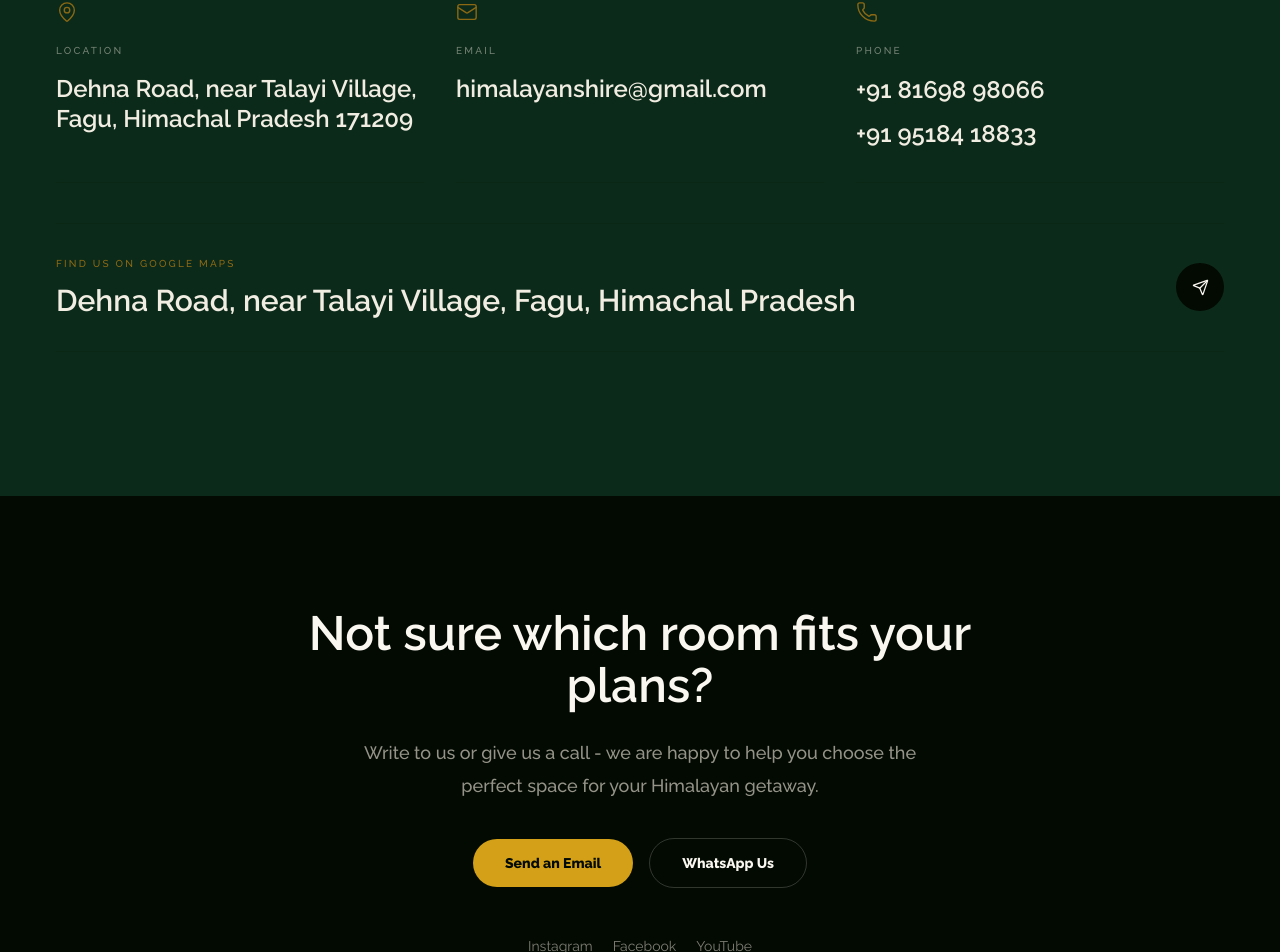
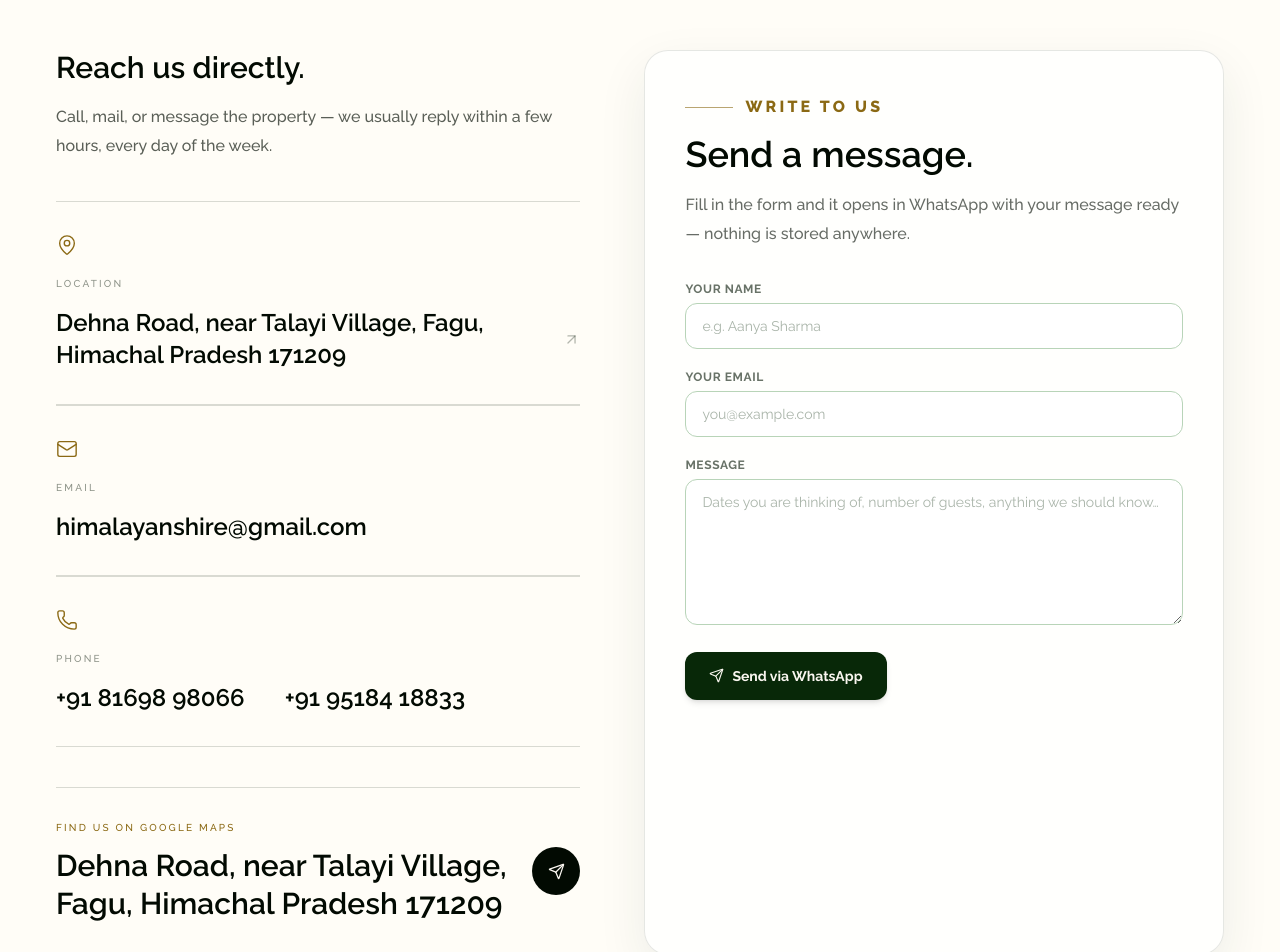
Before and after one commit to theone14122000/shire, a Next.js app: page /contact in a window 1280 px wide. Shown: the part 574-1526 px from the top of the page. Built offline with nearby package versions, Linux system fonts and the light colour scheme; no server answers; the database is empty.

Commit message:
Redesign contact page: FAQ theme, data-driven brand info, interactive WhatsApp form

```diff
--- a/app/contact/page.tsx
+++ b/app/contact/page.tsx
@@ -1,14 +1,11 @@
 "use client";
 
+import { useState, type ChangeEvent, type FormEvent } from "react";
 import { motion, type Variants } from "framer-motion";
-import Link from "next/link";
-import { Mail, MapPin, Phone, Send } from "lucide-react";
+import { ArrowUpRight, Mail, MapPin, MessageCircle, Phone, Send } from "lucide-react";
 import { SiteNav } from "../components/SiteNav";
 import { SiteFooter } from "../components/SiteFooter";
 import { brand } from "@/lib/content";
-
-const MAPS_URL =
-  "https://www.google.com/maps?ll=31.066671,77.309332&z=13&t=m&hl=en&gl=IN&mapclient=embed&cid=4674173627328913394";
 
 const fadeUp: Variants = {
   hidden: { opacity: 0, y: 24 },
@@ -20,90 +17,227 @@ const stagger: Variants = {
   show: { transition: { staggerChildren: 0.08, delayChildren: 0.08 } },
 };
 
+const FIELD_CLASS =
+  "w-full rounded-xl border border-emerald-200 bg-white px-4 py-3 text-sm text-emerald-950 placeholder:text-emerald-800/35 focus:border-emerald-600 focus:outline-none focus:ring-2 focus:ring-emerald-600/20";
+
 export default function ContactPage() {
+  const [name, setName] = useState("");
+  const [email, setEmail] = useState("");
+  const [message, setMessage] = useState("");
+  const [errors, setErrors] = useState<Record<string, string>>({});
+  const [sent, setSent] = useState(false);
+
+  function validate(): boolean {
+    const next: Record<string, string> = {};
+    if (!name.trim()) next.name = "Please tell us your name.";
+    if (!email.trim()) {
+      next.email = "We need an email to reply to you.";
+    } else if (!/^[^\s@]+@[^\s@]+\.[^\s@]+$/.test(email.trim())) {
+      next.email = "That email address does not look right.";
+    }
+    if (!message.trim()) next.message = "Please write a short message.";
+    else if (message.trim().length < 10) next.message = "A little more detail helps us reply well.";
+    setErrors(next);
+    return Object.keys(next).length === 0;
+  }
+
+  function handleInput(setter: (value: string) => void) {
+    return (event: ChangeEvent<HTMLInputElement | HTMLTextAreaElement>) => {
+      setter(event.target.value);
+      setSent(false);
+    };
+  }
+
+  function submit(event: FormEvent) {
+    event.preventDefault();
+    if (!validate()) return;
+    const text = `Hello ${brand.name}! I'm ${name.trim()} (${email.trim()}). ${message.trim()}`;
+    window.open(`${brand.whatsapp}?text=${encodeURIComponent(text)}`, "_blank", "noopener,noreferrer");
+    setSent(true);
+    setName("");
+    setEmail("");
+    setMessage("");
+    setErrors({});
+  }
+
   return (
-    <main className="editorial-surface min-h-screen font-sans selection:bg-gold-200/30">
+    <main className="min-h-screen bg-[#fffdf7] font-sans text-emerald-950 selection:bg-gold-200/30">
       <SiteNav />
 
       <section className="px-5 py-24 sm:px-8 sm:py-32 lg:px-14 lg:py-40">
         <motion.div
-          variants={stagger}
-          initial="hidden"
-          animate="show"
-          className="mx-auto grid max-w-[1400px] gap-12 lg:grid-cols-[0.95fr_1.05fr] lg:items-end lg:gap-20"
+          initial={{ opacity: 0, y: 34 }}
+          animate={{ opacity: 1, y: 0 }}
+          transition={{ duration: 0.9, ease: [0.22, 1, 0.36, 1] }}
+          className="mx-auto max-w-4xl"
         >
-          <div>
-            <motion.span variants={fadeUp} className="luxe-kicker text-gold-700">
-              Connect
-            </motion.span>
-            <motion.h1 variants={fadeUp} className="mt-6 max-w-4xl font-display text-5xl font-semibold leading-[1.02] text-parchment sm:text-6xl lg:text-7xl">
+          <span className="luxe-kicker text-gold-700">Connect</span>
+          <h1 className="mt-6 font-display text-4xl font-semibold leading-[1.05] text-emerald-950 sm:text-5xl lg:text-6xl">
             Get in touch.
-            </motion.h1>
-          </div>
-          <motion.p variants={fadeUp} className="max-w-2xl text-base leading-[1.9] text-parchment/66 sm:text-lg">
+          </h1>
+          <p className="mt-6 max-w-2xl text-base leading-[1.9] text-emerald-950/65 sm:text-lg">
             Planning your Himalayan escape? We are here to help you craft a stay that feels exactly like home in the mountains.
-          </motion.p>
+          </p>
         </motion.div>
       </section>
 
       <section className="px-5 pb-20 sm:px-8 sm:pb-28 lg:px-14 lg:pb-36">
-        <div className="mx-auto grid max-w-[1400px] gap-8 lg:grid-cols-3">
+        <div className="mx-auto grid max-w-[1400px] gap-8 lg:grid-cols-[0.95fr_1.05fr] lg:gap-16">
+          <motion.div
+            variants={stagger}
+            initial="hidden"
+            whileInView="show"
+            viewport={{ once: true, amount: 0.15 }}
+            className="flex flex-col"
+          >
+            <h2 className="font-display text-2xl font-semibold text-emerald-950 sm:text-3xl">
+              Reach us directly.
+            </h2>
+            <p className="mt-4 text-base leading-[1.85] text-emerald-950/65">
+              Call, mail, or message the property — we usually reply within a few hours, every day of the week.
+            </p>
+
+            <div className="mt-10 flex flex-col">
               <ContactBlock
                 icon={MapPin}
                 label="Location"
-            title="Dehna Road, near Talayi Village, Fagu, Himachal Pradesh 171209"
-            href={MAPS_URL}
+                title={brand.address}
+                href={brand.mapsUrl}
+                external
               />
-          <ContactBlock
-            icon={Mail}
-            label="Email"
-            title={brand.email}
-            href={`mailto:${brand.email}`}
-          />
-          <div className="border-y border-emerald-900/15 py-8">
+              <ContactBlock icon={Mail} label="Email" title={brand.email} href={`mailto:${brand.email}`} />
+              <div className="group border-y border-emerald-900/15 py-8">
                 <Phone className="text-gold-700" size={22} strokeWidth={1.5} />
-            <p className="mt-5 text-[10px] font-bold uppercase tracking-[0.22em] text-parchment/45">
+                <p className="mt-5 text-[10px] font-bold uppercase tracking-[0.22em] text-emerald-900/45">
                   Phone
                 </p>
-            <div className="mt-4 space-y-3">
-              {brand.phoneHref.map((href, index) => (
-                <a key={href} href={href} className="block font-display text-2xl font-semibold text-parchment transition-colors hover:text-gold-700">
-                  {brand.phoneDisplay[index]}
+                <div className="mt-4 flex flex-wrap gap-x-10 gap-y-3">
+                  {brand.phoneDisplay.map((display, index) => (
+                    <a
+                      key={display}
+                      href={brand.phoneHref[index]}
+                      className="block font-display text-xl font-semibold text-emerald-950 transition-colors hover:text-gold-700 sm:text-2xl"
+                    >
+                      {display}
                     </a>
                   ))}
                 </div>
               </div>
             </div>
 
-        <div className="mx-auto mt-10 max-w-[1400px]">
             <a
-            href={MAPS_URL}
+              href={brand.mapsUrl}
               target="_blank"
               rel="noopener noreferrer"
-            className="group grid gap-6 border-y border-emerald-900/15 py-8 transition-colors hover:border-gold-700/50 sm:grid-cols-[1fr_auto] sm:items-center"
+              className="group mt-10 grid gap-6 border-y border-emerald-900/15 py-8 transition-colors hover:border-gold-700/50 sm:grid-cols-[1fr_auto] sm:items-center"
             >
               <div>
                 <p className="text-[10px] font-bold uppercase tracking-[0.22em] text-gold-700">
                   Find Us on Google Maps
                 </p>
-              <h2 className="mt-3 font-display text-3xl font-semibold text-parchment">
-                Dehna Road, near Talayi Village, Fagu, Himachal Pradesh
-              </h2>
+                <h3 className="mt-3 font-display text-2xl font-semibold leading-[1.25] text-emerald-950 transition-colors group-hover:text-gold-700 sm:text-3xl">
+                  {brand.address}
+                </h3>
               </div>
               <span className="inline-flex h-12 w-12 items-center justify-center rounded-full bg-emerald-950 text-cream-50 transition-colors group-hover:bg-gold-500 group-hover:text-parchment">
                 <Send size={17} strokeWidth={1.8} />
               </span>
             </a>
+          </motion.div>
+
+          <motion.div
+            variants={fadeUp}
+            initial="hidden"
+            whileInView="show"
+            viewport={{ once: true, amount: 0.15 }}
+            className="rounded-3xl border border-emerald-900/10 bg-white/70 p-6 shadow-[0_18px_50px_rgba(3,45,32,0.08)] sm:p-10"
+          >
+            <span className="luxe-kicker text-gold-700">Write to us</span>
+            <h2 className="mt-4 font-display text-3xl font-semibold leading-[1.1] text-emerald-950 sm:text-4xl">
+              Send a message.
+            </h2>
+            <p className="mt-4 text-sm leading-[1.8] text-emerald-950/60 sm:text-base">
+              Fill in the form and it opens in WhatsApp with your message ready — nothing is stored anywhere.
+            </p>
+
+            <form onSubmit={submit} noValidate className="mt-8 space-y-5">
+              <div>
+                <label htmlFor="contact-name" className="mb-1.5 block text-xs font-bold uppercase tracking-wider text-emerald-900/60">
+                  Your Name
+                </label>
+                <input
+                  id="contact-name"
+                  type="text"
+                  value={name}
+                  onChange={handleInput(setName)}
+                  placeholder="e.g. Aanya Sharma"
+                  className={FIELD_CLASS}
+                />
+                {errors.name && <p className="mt-1.5 text-xs font-medium text-red-600">{errors.name}</p>}
+              </div>
+
+              <div>
+                <label htmlFor="contact-email" className="mb-1.5 block text-xs font-bold uppercase tracking-wider text-emerald-900/60">
+                  Your Email
+                </label>
+                <input
+                  id="contact-email"
+                  type="email"
+                  value={email}
+                  onChange={handleInput(setEmail)}
+                  placeholder="you@example.com"
+                  className={FIELD_CLASS}
+                />
+                {errors.email && <p className="mt-1.5 text-xs font-medium text-red-600">{errors.email}</p>}
+              </div>
+
+              <div>
+                <label htmlFor="contact-message" className="mb-1.5 block text-xs font-bold uppercase tracking-wider text-emerald-900/60">
+                  Message
+                </label>
+                <textarea
+                  id="contact-message"
+                  rows={6}
+                  value={message}
+                  onChange={handleInput(setMessage)}
+                  placeholder="Dates you are thinking of, number of guests, anything we should know…"
+                  className={FIELD_CLASS + " resize-y"}
+                />
+                {errors.message && <p className="mt-1.5 text-xs font-medium text-red-600">{errors.message}</p>}
+              </div>
+
+              <button
+                type="submit"
+                className="inline-flex w-full items-center justify-center gap-2 rounded-xl bg-emerald-800 px-6 py-3.5 text-sm font-bold text-cream-50 transition-all duration-300 hover:bg-emerald-700 hover:-translate-y-0.5 shadow-md sm:w-auto"
+              >
+                <Send size={15} strokeWidth={1.8} />
+                Send via WhatsApp
+              </button>
+
+              {sent && (
+                <p className="text-sm font-medium text-emerald-700">
+                  WhatsApp should have opened with your message. You can also email us directly at {brand.email}.
+                </p>
+              )}
+            </form>
+          </motion.div>
         </div>
       </section>
 
       <section className="bg-emerald-950 px-5 py-20 text-center text-cream-50 sm:px-8 sm:py-28 lg:px-14">
-        <div className="mx-auto max-w-3xl">
-          <h2 className="font-display text-4xl font-semibold leading-[1.08] text-cream-50 sm:text-5xl">
+        <motion.div
+          variants={fadeUp}
+          initial="hidden"
+          whileInView="show"
+          viewport={{ once: true, amount: 0.3 }}
+          className="mx-auto max-w-3xl"
+        >
+          <MessageCircle className="mx-auto text-gold-400" size={28} strokeWidth={1.4} />
+          <h2 className="mt-7 font-display text-4xl font-semibold leading-[1.08] text-cream-50 sm:text-5xl">
             Not sure which room fits your plans?
           </h2>
-          <p className="mx-auto mt-6 max-w-xl text-base leading-[1.85] text-cream-100/62 sm:text-lg">
-            Write to us or give us a call - we are happy to help you choose the perfect space for your Himalayan getaway.
+          <p className="mx-auto mt-5 max-w-xl text-base leading-[1.85] text-cream-100/62 sm:text-lg">
+            Write to us or give us a call — we are happy to help you choose the perfect space for your Himalayan getaway.
           </p>
           <div className="mt-9 flex flex-col items-center justify-center gap-4 sm:flex-row">
             <a href={`mailto:${brand.email}`} className="luxe-button">
@@ -113,14 +247,7 @@ export default function ContactPage() {
               WhatsApp Us
             </a>
           </div>
-          <div className="mt-12 flex flex-wrap justify-center gap-5 text-sm text-cream-100/52">
-            {brand.socials.map((social) => (
-              <a key={social.label} href={social.href} className="transition-colors hover:text-gold-300">
-                {social.label}
-              </a>
-            ))}
-          </div>
-        </div>
+        </motion.div>
       </section>
 
       <SiteFooter />
@@ -133,21 +260,35 @@ function ContactBlock({
   label,
   title,
   href,
+  external = false,
 }: {
   icon: typeof Mail;
   label: string;
   title: string;
   href: string;
+  external?: boolean;
 }) {
   return (
-    <a href={href} target={href.startsWith("http") ? "_blank" : undefined} rel={href.startsWith("http") ? "noopener noreferrer" : undefined} className="group border-y border-emerald-900/15 py-8">
+    <a
+      href={href}
+      target={external ? "_blank" : undefined}
+      rel={external ? "noopener noreferrer" : undefined}
+      className="group border-y border-emerald-900/15 py-8"
+    >
       <Icon className="text-gold-700" size={22} strokeWidth={1.5} />
-      <p className="mt-5 text-[10px] font-bold uppercase tracking-[0.22em] text-parchment/45">
+      <p className="mt-5 text-[10px] font-bold uppercase tracking-[0.22em] text-emerald-900/45">
         {label}
       </p>
-      <h2 className="mt-4 font-display text-2xl font-semibold leading-[1.25] text-parchment transition-colors group-hover:text-gold-700">
+      <h3 className="mt-4 flex items-center gap-2 font-display text-xl font-semibold leading-[1.35] text-emerald-950 transition-colors group-hover:text-gold-700 sm:text-2xl">
         {title}
-      </h2>
+        {external && (
+          <ArrowUpRight
+            size={17}
+            strokeWidth={1.8}
+            className="shrink-0 text-emerald-900/30 transition-colors group-hover:text-gold-700"
+          />
+        )}
+      </h3>
     </a>
   );
 }
--- a/lib/content.ts
+++ b/lib/content.ts
@@ -28,7 +28,9 @@ export const brand = {
   phoneDisplay: ["+91 81698 98066", "+91 95184 18833"],
   phoneHref: ["tel:+918169898066", "tel:+919518418833"],
   whatsapp: "https://wa.me/918169898066",
-  address: "Fagu, near Kufri, Shimla, Himachal Pradesh, India",
+  address: "Dehna Road, near Talayi Village, Fagu, Himachal Pradesh 171209",
+  mapsUrl:
+    "https://www.google.com/maps?ll=31.066671,77.309332&z=13&t=m&hl=en&gl=IN&mapclient=embed&cid=4674173627328913394",
   socials: [
     { label: "Instagram", href: "#" },
     { label: "Facebook", href: "#" },
```
Lines whose indentation alone changed are shown as unchanged.
